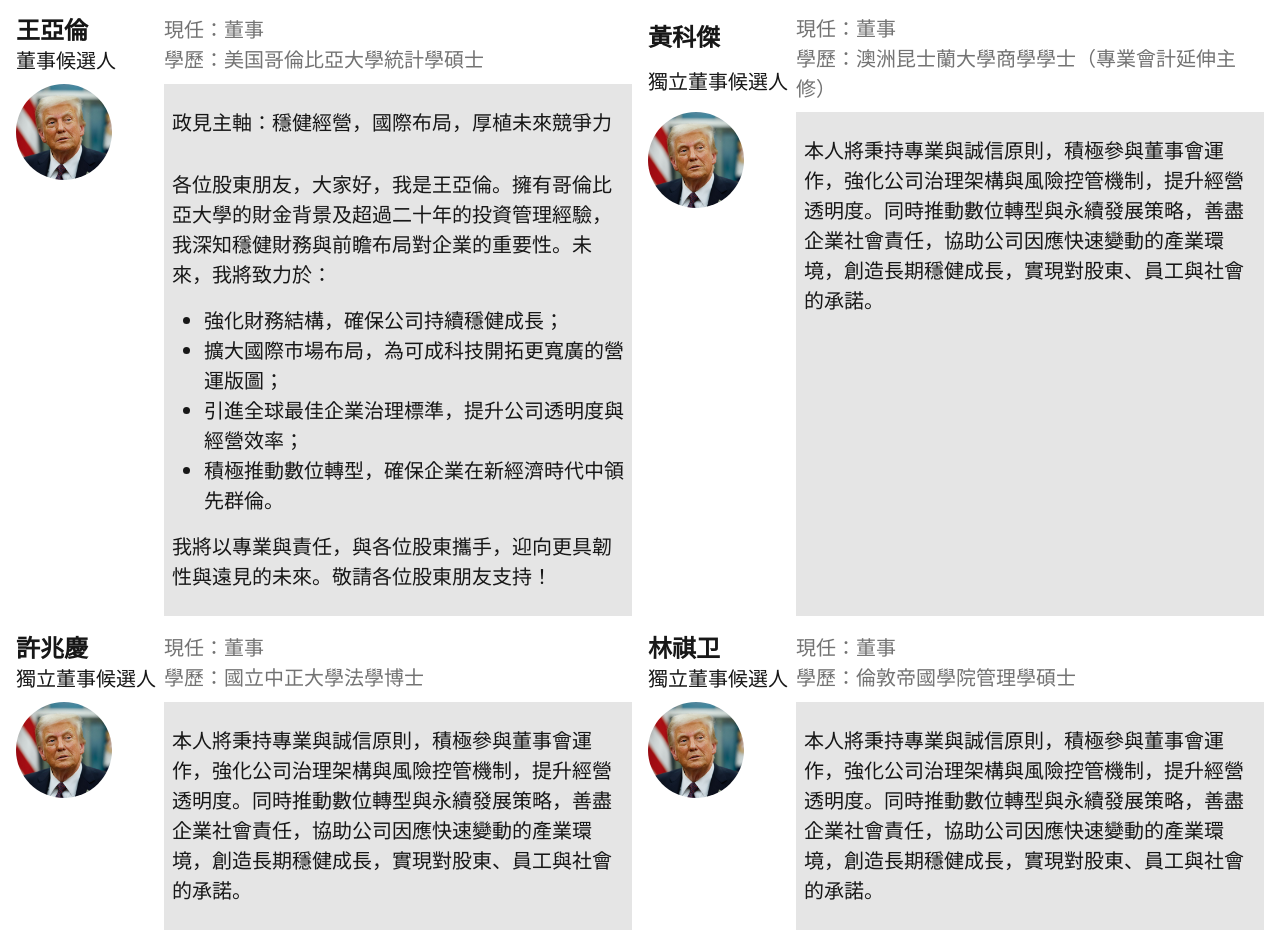
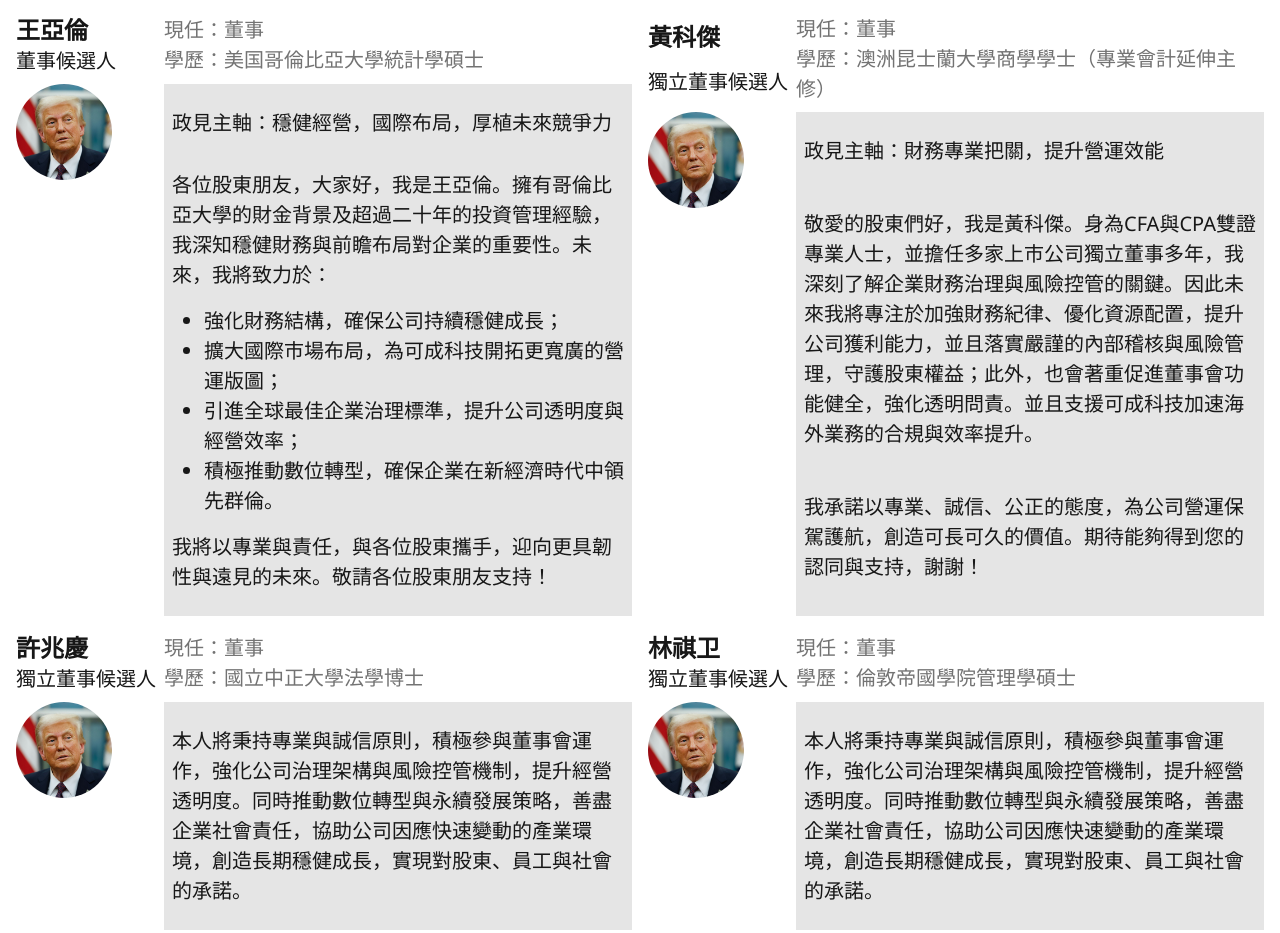
Before and after one commit to yujuiting/makecatcherright, a Next.js app: page / in a window 1280 px wide. Shown: the part 1041-1974 px from the top of the page. Built offline with nearby package versions, Linux system fonts and the light colour scheme.

Commit message:
Update Candidates.mdx

```diff
--- a/app/sections/Candidates.mdx
+++ b/app/sections/Candidates.mdx
@@ -35,7 +35,11 @@ import SwipeInMobile from '@/app/components/SwipeInMobile'
   currentPosition="董事"
   education="澳洲昆士蘭大學商學學士（專業會計延伸主修）"
 >
-本人將秉持專業與誠信原則，積極參與董事會運作，強化公司治理架構與風險控管機制，提升經營透明度。同時推動數位轉型與永續發展策略，善盡企業社會責任，協助公司因應快速變動的產業環境，創造長期穩健成長，實現對股東、員工與社會的承諾。
+政見主軸：財務專業把關，提升營運效能
+
+敬愛的股東們好，我是黃科傑。身為CFA與CPA雙證專業人士，並擔任多家上市公司獨立董事多年，我深刻了解企業財務治理與風險控管的關鍵。因此未來我將專注於加強財務紀律、優化資源配置，提升公司獲利能力，並且落實嚴謹的內部稽核與風險管理，守護股東權益；此外，也會著重促進董事會功能健全，強化透明問責。並且支援可成科技加速海外業務的合規與效率提升。
+
+我承諾以專業、誠信、公正的態度，為公司營運保駕護航，創造可長可久的價值。期待能夠得到您的認同與支持，謝謝！
 </Candidate>
 
 <Candidate
```
